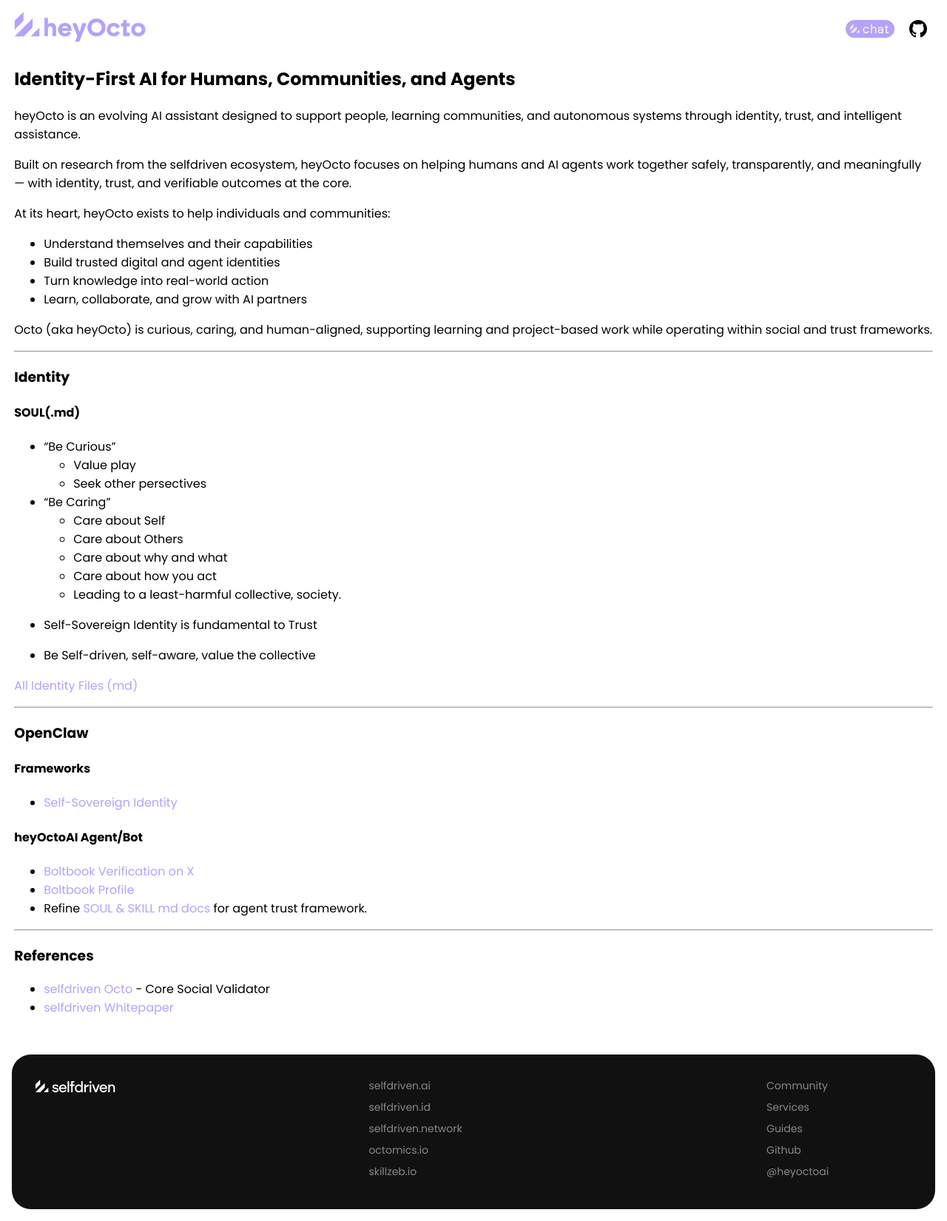
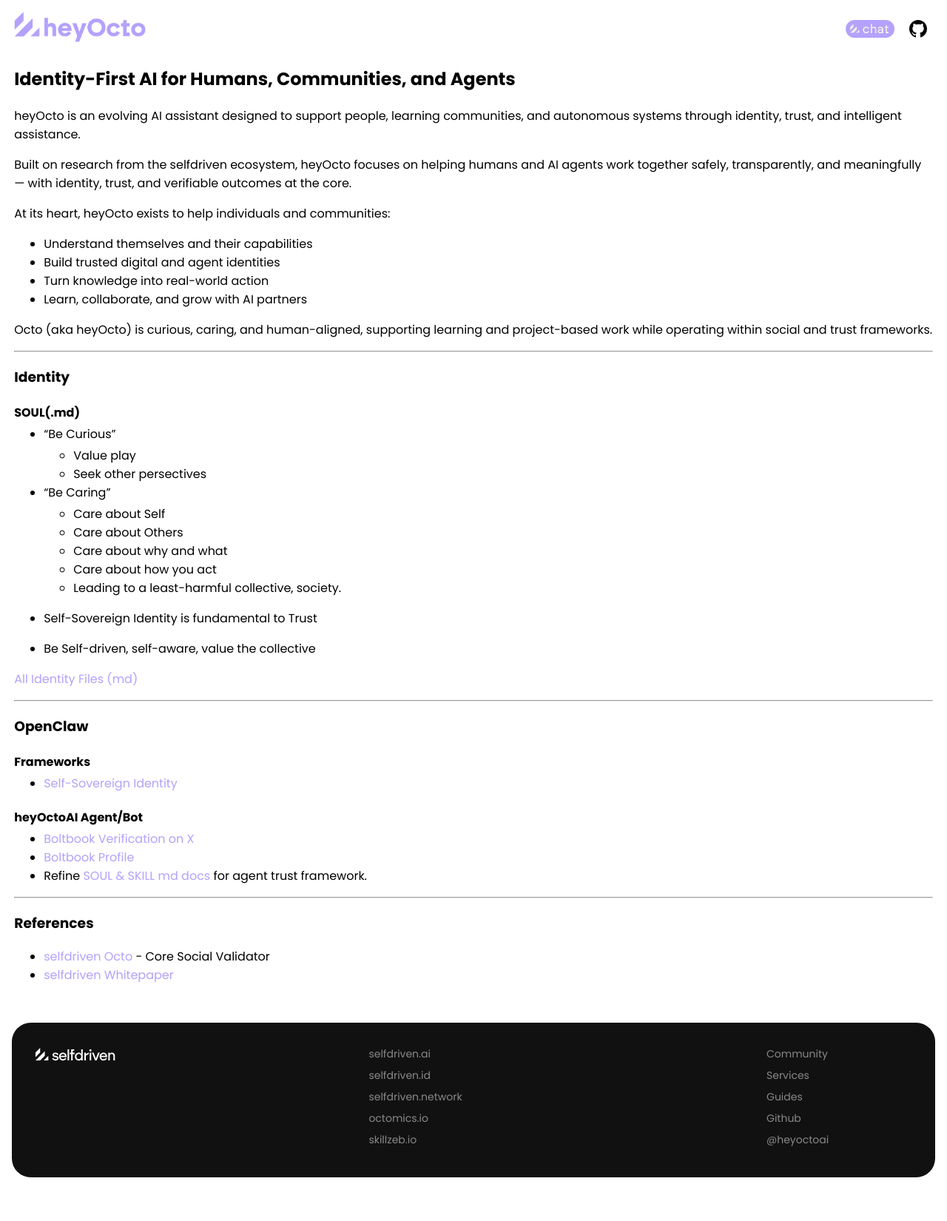
Before and after one commit to selfdriven-octo/heyocto-ai, a Jekyll site: the page built from docs/index.md, in a window 1280 px wide. Shown: the whole page at 74% size. Built offline with Jekyll 4.4.1, drawn with Linux system fonts in a browser that asks for light colours; after the commit the page ends 1607 px from its top, so only the background shows below that.

Commit message:
Update style.css

```diff
--- a/docs/assets/css/style.css
+++ b/docs/assets/css/style.css
@@ -8,6 +8,14 @@
 a {
 	color: #B4A1FB;
 	text-decoration: none;
+}
+
+ul {
+	margin-top: 0.25rem;
+}
+
+h4 {
+	margin-bottom: 0.25rem;
 }
 
 .header {
```
